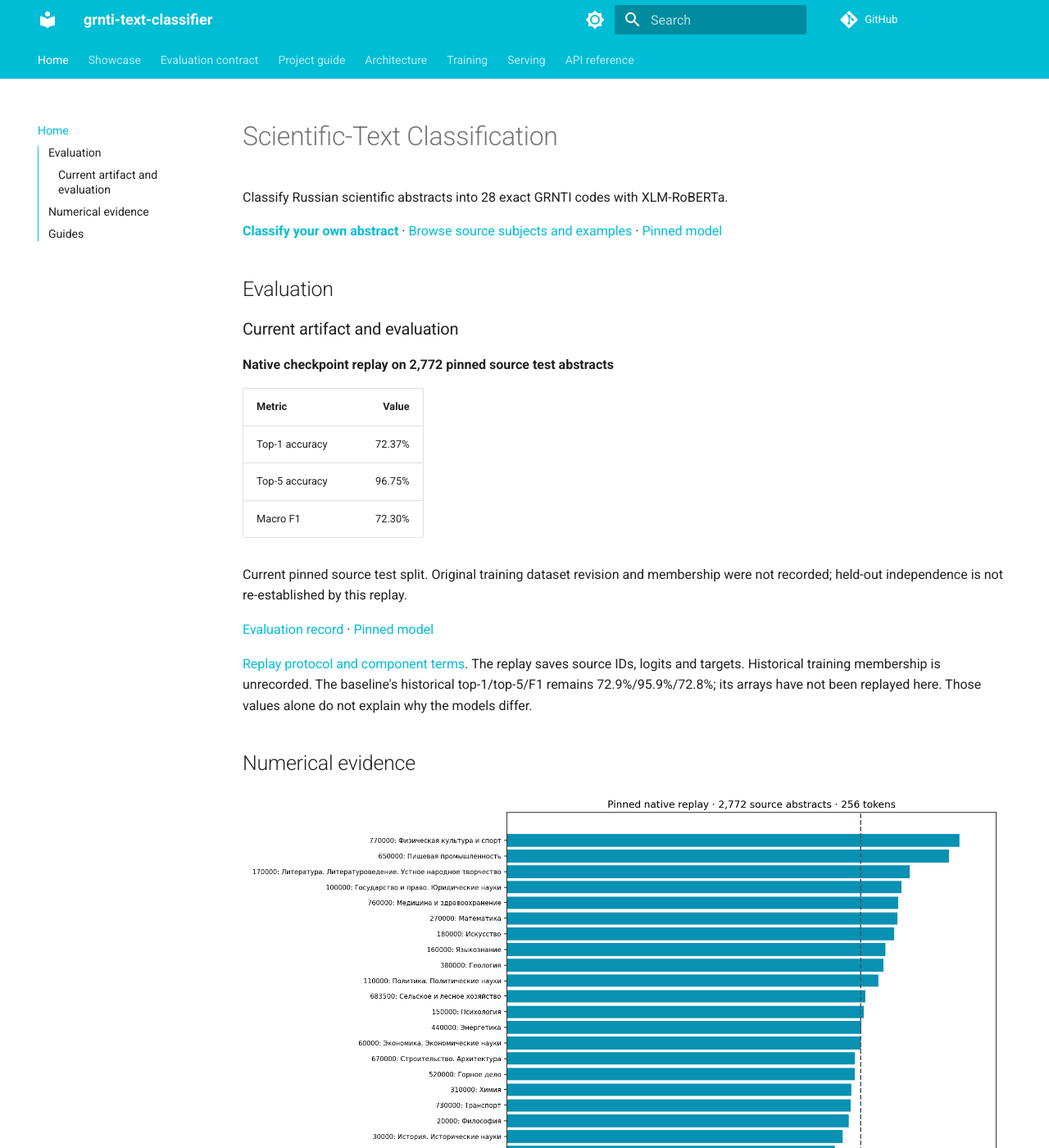
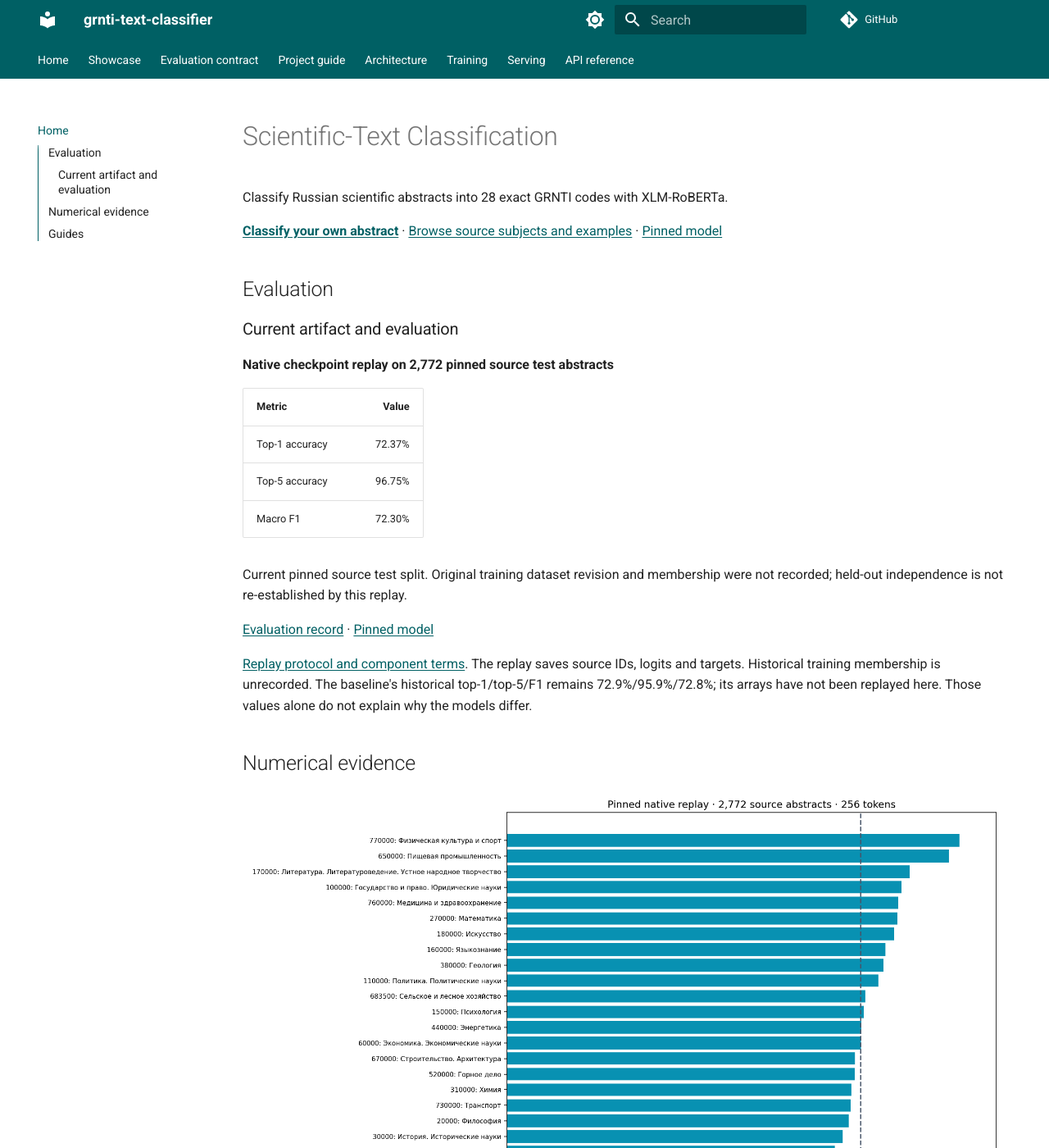
Before and after one commit to kiselyovd/grnti-text-classifier, an MkDocs documentation site: the page built from docs/index.md, in a window 1280 px wide and 1400 px high. Shown: the whole window at 82% size. Built offline with MkDocs 1.6.1 and Material for MkDocs 9.7.7, drawn with Linux system fonts in a browser that asks for light colours; comment, search, counter and statistics services are not loaded.

Commit message:
fix(docs): make explorer controls and evidence readable

```diff
--- /dev/null
+++ b/docs/assets/accessibility.css
@@ -0,0 +1,27 @@
+/* Contrast corrections within the existing Material cyan palette. */
+[data-md-color-scheme="default"] {
+  --md-primary-fg-color: #006064;
+  --md-primary-fg-color--dark: #006064;
+  --md-accent-fg-color: #006064;
+  --md-typeset-a-color: #006064;
+}
+[data-md-color-scheme="slate"] {
+  --md-primary-fg-color: #67e8f9;
+  --md-primary-fg-color--dark: #006064;
+  --md-accent-fg-color: #67e8f9;
+  --md-typeset-a-color: #67e8f9;
+}
+.md-header, .md-tabs { background-color: var(--md-primary-fg-color--dark); }
+.md-tabs__link { opacity: 1; }
+.md-typeset a { text-decoration: underline; text-underline-offset: .15em; }
+.sc-explorer :is(.sc-live, .sc-source, .sc-field span, .sc-stage figcaption, .sc-details dt) {
+  color: var(--md-default-fg-color);
+}
+[data-md-color-scheme="slate"] .sc-matrix button { color: var(--md-primary-bg-color); }
+@media (prefers-reduced-motion: reduce) {
+  html { scroll-behavior: auto !important; }
+  .sc-explorer *, .sc-explorer *::before, .sc-explorer *::after {
+    transition-duration: .01ms !important;
+    animation-duration: .01ms !important;
+  }
+}
--- a/mkdocs.yml
+++ b/mkdocs.yml
@@ -67,6 +67,7 @@
   - API reference: api.md
 
 extra_css:
+  - assets/accessibility.css?v=20261015-a11y
   - assets/showcase/explorer.css
 extra_javascript:
   - path: assets/showcase/explorer.js
```
